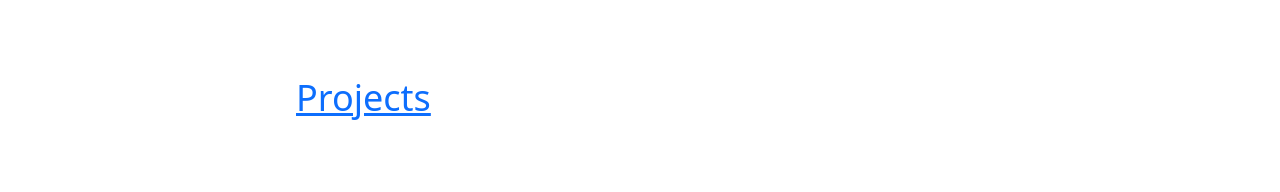
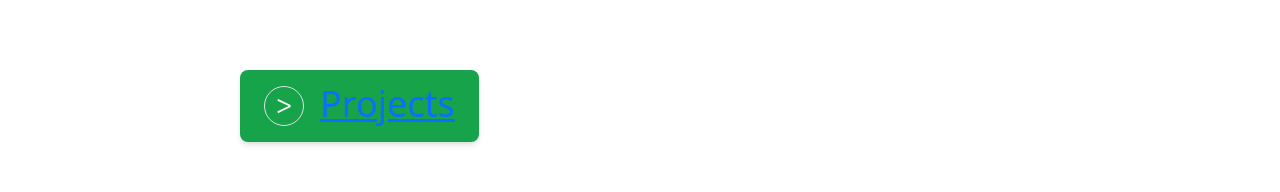
Before and after one commit to caleb05w/Impact_Now_Main, a React (Create React App) app: page /donate in a window 1280 px wide. Shown: the part 414-606 px from the top of the page. Built offline with nearby package versions, Linux system fonts and the light colour scheme.

Commit message:
more changes

```diff
--- a/src/Components/ProjectLeft.js
+++ b/src/Components/ProjectLeft.js
@@ -34,7 +34,7 @@ function ProjectLeft({title, description, image, description2, button, button2,
                 <span className='h-max-lvh overflow-hidden' style={{ transition: 'ease-in-out 0.3s'}}> { description} </span>
                 </div>
 
-            <button className='projectButtonTeam' onClick={handleButtonClick}>{ button }</button>
+            <button className='projectButtonTeam border-2' onClick={handleButtonClick}>{ button }</button>
         </div>
         <img className='object-cover h-full w-full z-10' style={{ zIndex: 10, transition: 'ease-in-out 0.3s' }} src ={ image } ></img>
     </div>;
--- a/src/Pages/CRpage.js
+++ b/src/Pages/CRpage.js
@@ -14,15 +14,15 @@ function CRPage() {
                     <div className='w-2/3 h-full'>
                         <h4 className='my-5 text-white'>Celebrate Recovery (CR) is a biblically-based, recovery program that addresses our Hurts, Hang- ups, and Habits using a 12-step approach based on the Beatitudes from the book of Matthew. </h4>
 
-                        <button id='team' className='flex flex-row w-fit mx-0 px-0 bg-transparent group border-none hover:border-none;'>
+                        <button id='team' className='group flex flex-row w-fit mx-0 px-4 py-3 rounded-lg shadow-md bg-green-600 hover:bg-black'>
                             <div className='size-10 my-auto mr-4'>
-                            <div className=' size-full rounded-full border-white border flex flex-row justify-center group-hover:border-gray-600 group-hover:ease-in-out duration-200'>
+                            <div className=' size-full rounded-full border-white border flex flex-row justify-center'>
                                 <div className='flex flex-col justify-center'>
                                 <h3 className='font-light text-4xl text-white group-hover:text-gray-600 group-hover:ease-in-out duration-200'> {'>'} </h3>
                                 </div>
                             </div>
                             </div>
-                            <div className='bg-transparent mx-0 mh-auto p-0 text-4xl text-white group-hover:text-gray-600 group-hover:ease-in-out duration-200 font-normal'>  <a href="https://www.celebraterecovery.ca/" target="_blank">Learn More</a></div>
+                            <div className='bg-transparent mx-0 mh-auto  text-4xl text-white -translate-y-0.5'>  <a href="https://www.celebraterecovery.ca/" target="_blank">Learn More</a></div>
                         </button>
 
                     </div>
--- a/src/Pages/Donate.js
+++ b/src/Pages/Donate.js
@@ -26,15 +26,15 @@ function Donate() {
                     <div className='w-2/3 h-full'>
                         <h5 className='my-5 text-white'> If you would like to make an impact by volunteering with us, please email kamal@impactnowfoundation.com</h5>
 
-                        <button id='team' className='flex flex-row w-fit mx-0 px-0 bg-transparent group border-none'>
+                        <button id='team' className='group flex flex-row w-fit mx-0 px-4 py-3 rounded-lg shadow-md bg-green-600 hover:bg-black'>
                             <div className='size-10 my-auto mr-4'>
-                            <div className=' size-full rounded-full border-white border flex flex-row justify-center group-hover:border-gray-600 group-hover:ease-in-out duration-200'>
+                            <div className=' size-full rounded-full  border flex flex-row justify-center hover:border-black hover:border-1'>
                                 <div className='flex flex-col justify-center'>
-                                <h3 className='font-light text-4xl text-white group-hover:text-gray-600 group-hover:ease-in-out duration-200'> {'>'} </h3>
+                                <h3 id='white' className='font-light text-4xl' style = {{transition: 'ease-in-out 0.3s'}}> {'>'} </h3>
                                 </div>
                             </div>
                             </div>
-                            <div className='bg-transparent mx-0 mh-auto p-0 text-4xl text-white group-hover:text-gray-600 group-hover:ease-in-out duration-200 font-normal'> <Link to='/'> Projects </Link></div>
+                            <div className='arrowButton bg-transparent mx-0 mh-auto p-0 text-4xl -translate-y-0.5'> <Link to='/'> Projects </Link></div>
                         </button>
 
                     </div>
@@ -43,11 +43,11 @@ function Donate() {
         </div>
 
 
-            <div className='h-fit w-full z-10 mt-10 mx-auto bg-gray-200 pb-24'>
+            <div className='max-h-[10%] w-full z-10 mt-10 mx-auto bg-gray-200 pb-24'>
                 <div className=' w-4/5 px-16 grid grid-cols-3 gap-8 m-auto '>
 
 
-                    <div className='group mt-10 mb-8 rounded-lg w-full border-2 border-transparent bg-white shadow-md text-center hover:border-orange-400 hover:border-1 hover:shadow-2xl' style ={{ transition: 'ease-in-out 0.3s' }}>
+                    <div className='group mt-10 mb-2 rounded-lg w-full border-2 border-transparent bg-white shadow-md text-center hover:border-orange-400 hover:border-1 hover:shadow-2xl' style ={{ transition: 'ease-in-out 0.3s' }}>
                         <AiOutlineCaretDown size={80} className='fill-transparent mx-auto m-0 p-0 -translate-y-6 group-hover:fill-orange-400 group-hover:-translate-y-3' style={{transition: 'ease-in-out 0.3s'}}></AiOutlineCaretDown>
                         <div className='mx-8 my-12 grid gap-10 -translate-y-10' style={{transition: 'ease-in-out 0.3s'}}>
                             <h3> Donate Online </h3>
@@ -56,7 +56,7 @@ function Donate() {
                         </div>
                     </div>
 
-                    <div className='group mt-10 mb-8 rounded-lg w-full border-2 border-transparent bg-white shadow-md text-center hover:border-blue-400 hover:border-3 hover:shadow-2xl' style ={{ transition: 'ease-in-out 0.3s' }}>
+                    <div className='group mt-10 mb-2 rounded-lg w-full border-2 border-transparent bg-white shadow-md text-center hover:border-blue-400 hover:border-3 hover:shadow-2xl' style ={{ transition: 'ease-in-out 0.3s' }}>
                     <AiOutlineCaretDown size={80} className='fill-transparent mx-auto m-0 p-0 -translate-y-6 group-hover:fill-blue-400 group-hover:-translate-y-3' style={{transition: 'ease-in-out 0.3s'}}></AiOutlineCaretDown>
                         <div className='mx-8 my-12 grid gap-10 -translate-y-10' style={{transition: 'ease-in-out 0.3s'}}>
                             <h3> Interact Etransfer</h3>
@@ -65,7 +65,7 @@ function Donate() {
                         </div>
                     </div>
 
-                    <div className='group mt-10 mb-8 rounded-lg w-full border-3 border-transparent bg-white shadow-md text-center hover:border-green-500 hover:border-3 hover:shadow-2xl' style ={{ transition: 'ease-in-out 0.3s' }}>
+                    <div className='group mt-10 mb-2 rounded-lg w-full border-3 border-transparent bg-white shadow-md text-center hover:border-green-500 hover:border-3 hover:shadow-2xl' style ={{ transition: 'ease-in-out 0.3s' }}>
                     <AiOutlineCaretDown size={80} className='fill-transparent mx-auto m-0 p-0 -translate-y-6 group-hover:fill-green-500 group-hover:-translate-y-3' style={{transition: 'ease-in-out 0.3s'}}></AiOutlineCaretDown>
                         <div className='mx-8 my-12 grid gap-10 -translate-y-10' style={{transition: 'ease-in-out 0.3s'}}>
                             <h3> Donate by check </h3>
--- a/src/Pages/Home.js
+++ b/src/Pages/Home.js
@@ -52,7 +52,7 @@ function Home() {
 
         {/* Projects */}
       <div className=''>
-      <div className='h-fit w-full mt-[9%]'>
+      <div className='h-fit w-full mt-[5%]'>
 
       <ProjectCR title='CELEBRATE RECOVERY'
        description='Celebrate Recovery (CR) is a biblically-based, recovery program that addresses our Hurts, Hang- ups, and Habits using a 12-step approach based on the Beatitudes from the book of Matthew.'
--- a/src/Pages/Team.js
+++ b/src/Pages/Team.js
@@ -94,11 +94,11 @@ function Team() {
             <div className='text-center pt-10'>
                 <h1> Meet the Team </h1>
                 <h5 className='mt-4'> Some body text about the team goes here.</h5>
-
+{/*
                 <div className="grid grid-cols-2 mt-20 w-[50%] mx-auto">
                     <button className='projectButtonTeam'>About Us</button>
                     <button className='projectButtonTeam'>Get Involved</button>
-                </div>
+                </div>  */}
             </div>
 
 
--- a/src/input.css
+++ b/src/input.css
@@ -191,6 +191,23 @@ button#project {
     transition: ease-in-out 0.3s;
 }
 
+.arrowButton {
+    color: white;
+    border: white;
+    transition: ease-in-out 0.3s;
+}
+
+.arrowButton:hover {
+    color: #718096;
+    border: #718096;
+    transition: ease-in-out 0.3s;
+}
+
+#white {
+    color: white;
+    border: white;
+}
+
 /* button:hover {
     background-color: black;
     color:white;
```
